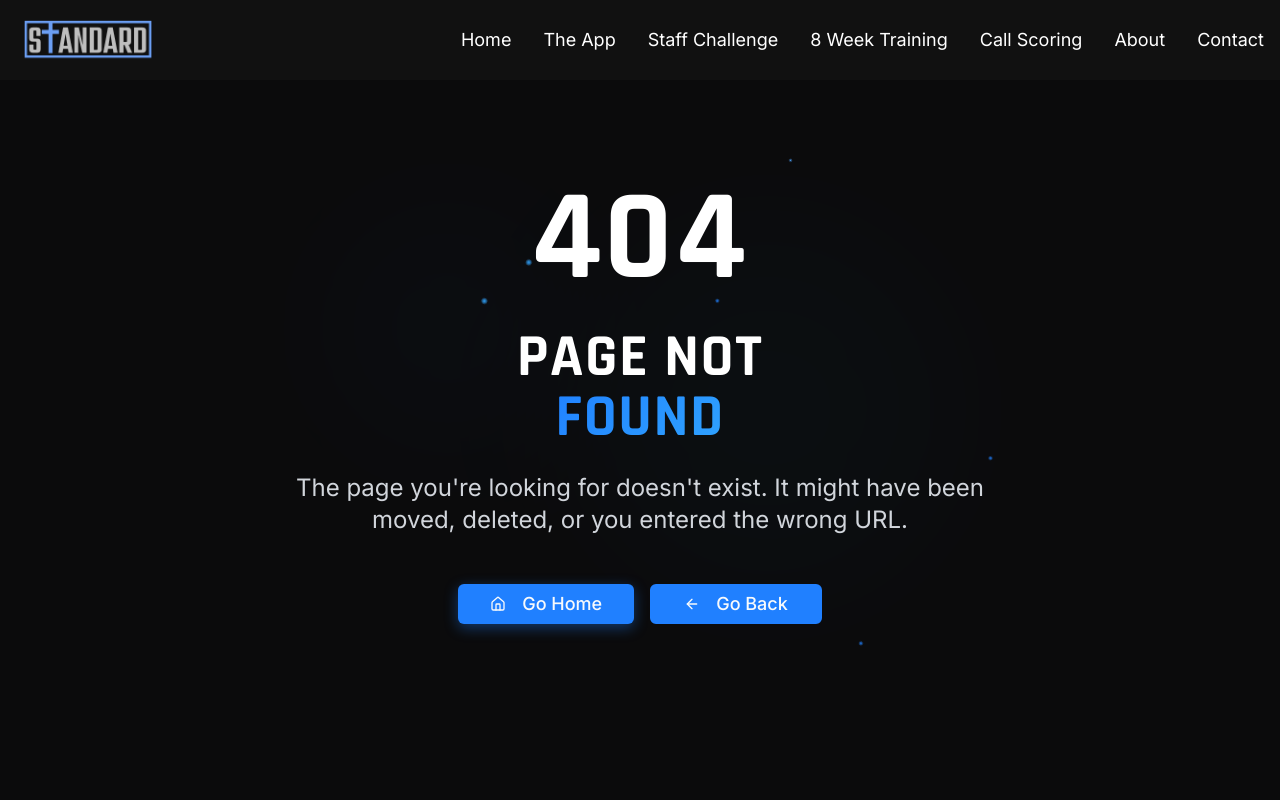
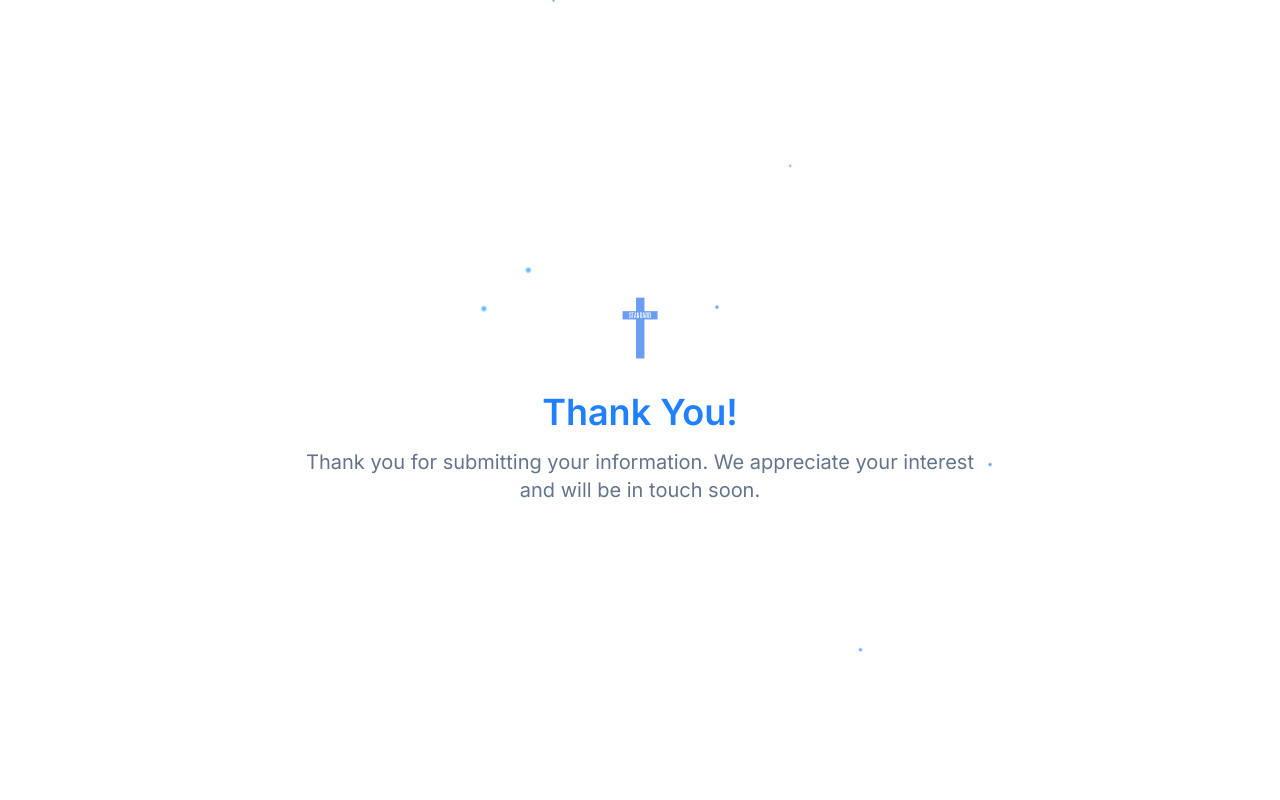
Before and after one commit to justinharkelroad/officialstandardplaybooksite, a React (Vite) app: page /challenge-thank-you in a window 1280 px wide. Shown: the top 800 px of the page. Built offline with nearby package versions, Linux system fonts and the light colour scheme.

Commit message:
feat: Create thank you page

```diff
--- a/src/App.tsx
+++ b/src/App.tsx
@@ -20,6 +20,7 @@ import Contact from "./pages/Contact";
 import Privacy from "./pages/Privacy";
 import Terms from "./pages/Terms";
 import ThankYou from "./pages/ThankYou";
+import ChallengeThankYou from "./pages/ChallengeThankYou";
 import Links from "./pages/Links";
 import NotFound from "./pages/NotFound";
 import Particles from "./components/Particles";
@@ -55,6 +56,7 @@ const App = () => (
           <Route path="/privacy" element={<Privacy />} />
           <Route path="/terms" element={<Terms />} />
           <Route path="/thank-you" element={<ThankYou />} />
+          <Route path="/challenge-thank-you" element={<ChallengeThankYou />} />
           <Route path="/links" element={<Links />} />
           <Route path="*" element={<NotFound />} />
         </Routes>
--- /dev/null
+++ b/src/pages/ChallengeThankYou.tsx
@@ -0,0 +1,33 @@
+import React from 'react';
+
+const ChallengeThankYou = () => {
+  return (
+    <div className="min-h-screen bg-background flex items-center justify-center p-4">
+      <div className="max-w-2xl mx-auto text-center space-y-8">
+        {/* Logo */}
+        <div className="flex justify-center">
+          <img
+            src="/lovable-uploads/9947cba1-df06-4c18-b17c-819bede8d4c0.png"
+            alt="The Standard Playbook Logo"
+            className="h-16 w-auto"
+            onError={(e) => {
+              e.currentTarget.src = '/placeholder.svg';
+            }}
+          />
+        </div>
+
+        {/* Thank you message */}
+        <div className="space-y-4">
+          <h1 className="text-3xl md:text-4xl font-bold text-primary">
+            Thank You!
+          </h1>
+          <p className="text-lg md:text-xl text-muted-foreground leading-relaxed">
+            Thank you for submitting your information. We appreciate your interest and will be in touch soon.
+          </p>
+        </div>
+      </div>
+    </div>
+  );
+};
+
+export default ChallengeThankYou;
```
